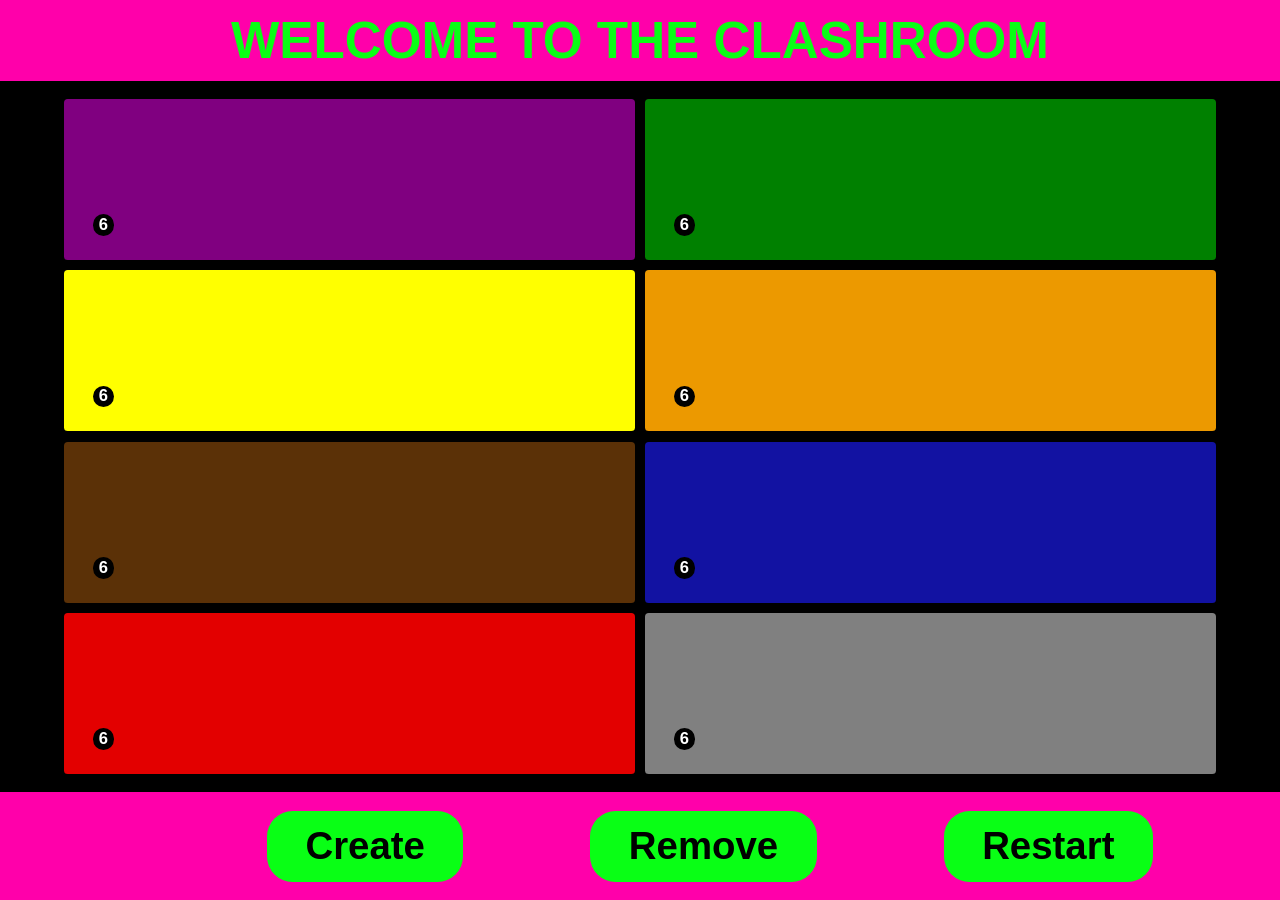
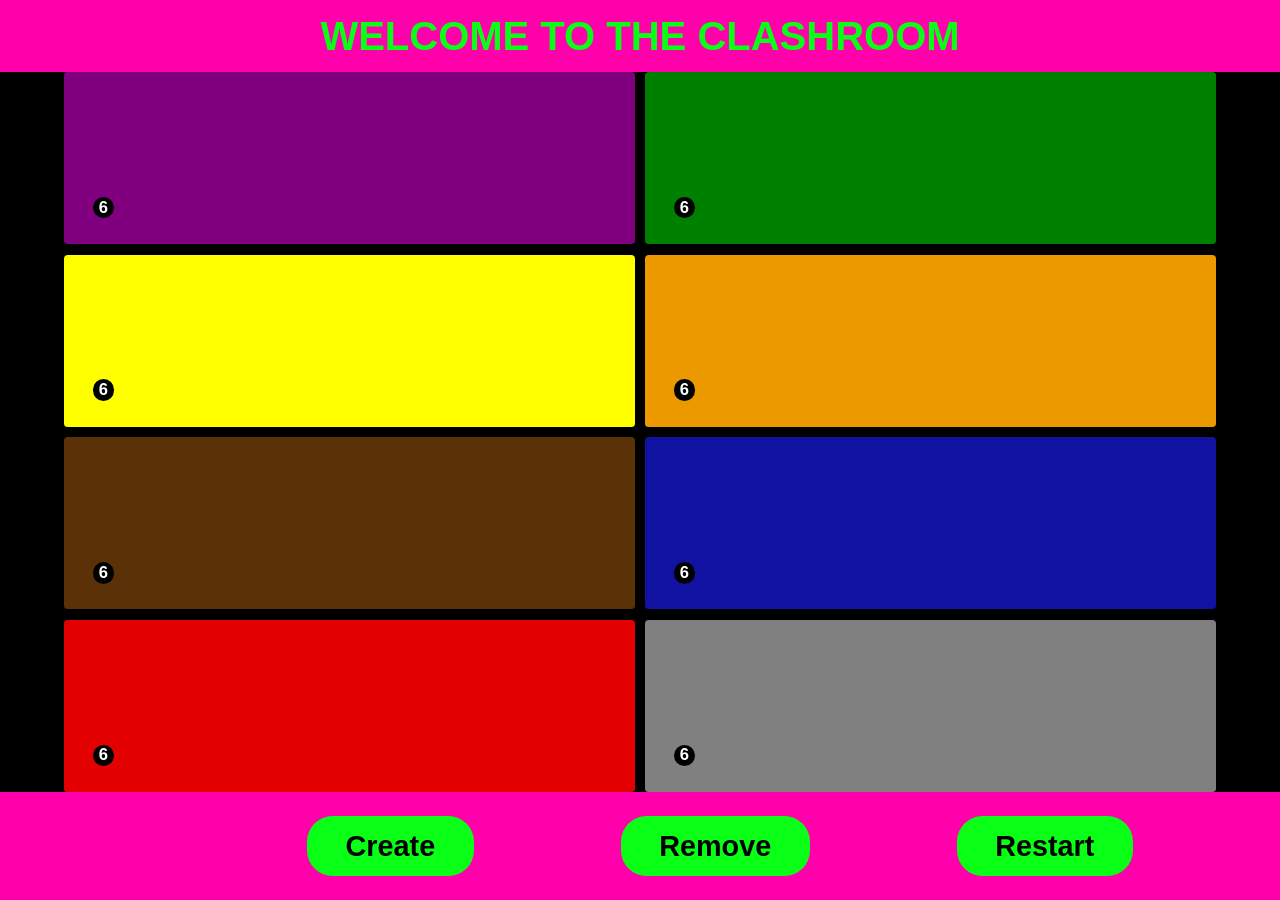

Refactor CSS for responsive design and layout improvements

--- a/styles8.css
+++ b/styles8.css
@@ -7,9 +7,10 @@
 body {
     display: flex;
     flex-direction: column;
-    justify-content: space-between;
+    justify-content: flex-start;
     align-items: center;
     height: 100vh;
+    height: 100dvh;
     width: 100vw;
     background-color: black;
     color: white;
@@ -19,12 +20,12 @@ body {
 
 .top-row, .bottom-row {
     width: 100vw;
-    height: 9vh; /* Slightly increased to improve spacing */
+    height: 8dvh; /* Budgeted height for top row */
     display: flex;
     justify-content: center;
     align-items: center;
-    font-size: 4vw;
-    color:rgb(9, 255, 21);
+    font-size: clamp(1.5rem, 4vw, 2.5rem); /* Clamped header typography */
+    color: rgb(9, 255, 21);
     font-weight: bold;
     background-color: rgb(255, 0, 170);
 }
@@ -32,10 +33,11 @@ body {
 .game-grid {
     display: grid;
     grid-template-columns: repeat(2, 1fr);
-    grid-template-rows: repeat(4, 1fr);
-    gap: 0.8vw; /* Reduced to minimize the spacing */
+    grid-template-rows: repeat(4, minmax(0, 1fr)); /* Maintained 2x4 geometry with layout safety */
+    gap: 0.8vw; 
     width: 90vw;
-    height: 75vh; /* Adjusted to fit within the full screen */
+    height: 80dvh; /* Budgeted grid height */
+    margin: 0 auto; /* Perfect horizontal centering */
 }
 
 .grid-item {
@@ -45,9 +47,18 @@ body {
     align-items: center;
     gap: 0.5vw;
     position: relative;
-    font-size: 3vw;
+    font-size: clamp(1rem, 3vw, 2rem); /* Clamped grid typography */
     border-radius: 0.3vw;
     cursor: pointer;
+    overflow: hidden; /* Content spill safety */
+    max-height: 100%; /* Content spill safety */
+}
+
+/* Internal grid content containment rule */
+.grid-item img, .grid-item * {
+    max-width: 100%;
+    max-height: 100%;
+    object-fit: contain;
 }
 
 .counter {
@@ -67,23 +78,27 @@ body {
     align-items: center;
 }
 
-
 .bottom-row {
     display: flex;
     justify-content: space-evenly;
+    align-items: center; /* Keeps items perfectly centered vertically */
     width: 100vw;
-    height: 12vh; /* Matches top row for balance */
+    height: 12dvh; /* Budgeted standalone bottom row height */
 }
 
 button {
-    font-size: 3vw;
-    padding: 1.5vh 3vw;
+    font-size: clamp(1rem, 2.5vw, 1.8rem); /* Clamped button typography */
+    padding: 1.5dvh 3vw; /* Adjusted padding budget */
     border: none;
     background-color: rgb(9, 255, 21);
     color: rgb(0, 0, 0);
     font-weight: bold;
     cursor: pointer;
     border-radius: 2vw;
+    max-height: 80%; /* Vertical containment inside bottom bar */
+    display: flex;
+    align-items: center;
+    justify-content: center;
 }
 
 button:hover {
@@ -94,7 +109,7 @@ button:hover {
 
 .draggable {
     cursor: grab;
-    font-size: 3vw;
+    font-size: clamp(1rem, 3vw, 2rem); /* Clamped typography matching grid items */
     user-select: none;
 }
 
@@ -107,4 +122,5 @@ button:hover {
     align-items: center;
     gap: 0.5vw; /* Space between new caps */
     margin-left: 1vw; /* Small gap from buttons */
+    max-height: 100%; /* Vertical layout safety */
 }
